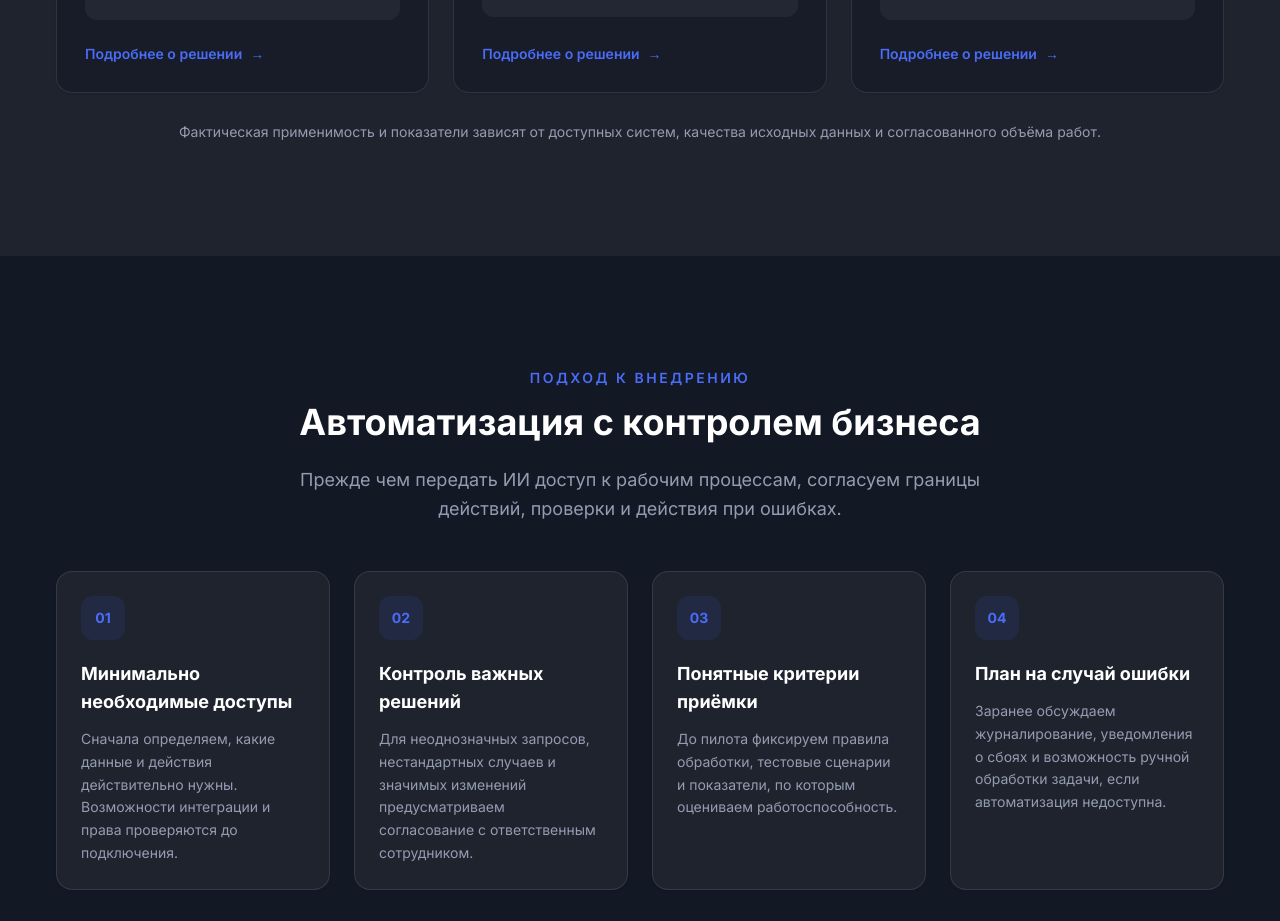
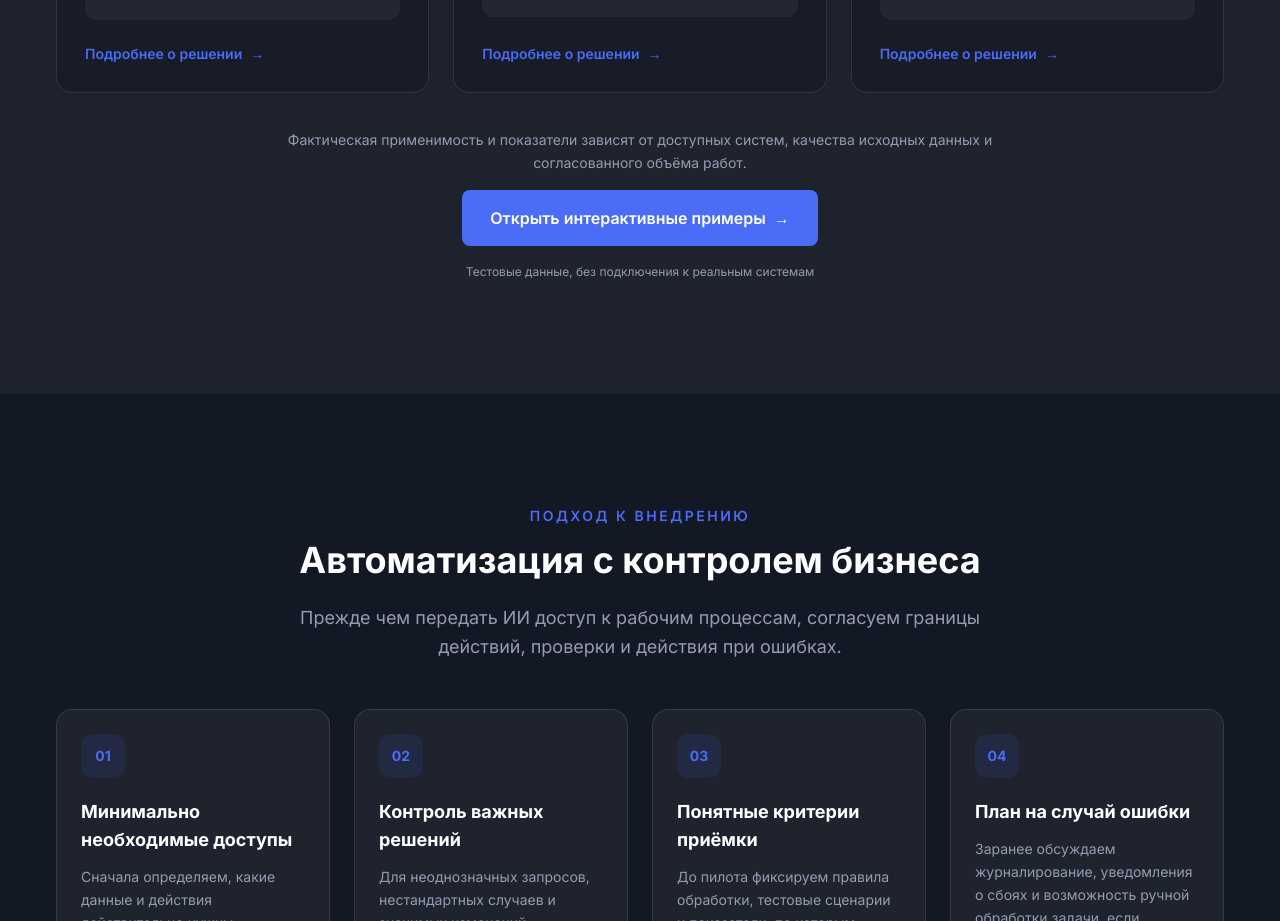
Before and after one commit to valhoroshev-web/ai-business-site, a Next.js app: page / in a window 1280 px wide. Shown: the part 3180-4101 px from the top of the page. Built offline with nearby package versions, Linux system fonts and the light colour scheme; no server answers.

Commit message:
Link interactive demonstrations from src/app/page.tsx

```diff
--- a/src/app/page.tsx
+++ b/src/app/page.tsx
@@ -300,9 +300,15 @@ export default function Home() {
               </article>
             ))}
           </div>
-          <p className="mt-7 text-center text-sm leading-relaxed text-body-color dark:text-body-color-dark">
-            Фактическая применимость и показатели зависят от доступных систем, качества исходных данных и согласованного объёма работ.
-          </p>
+          <div className="mt-9 flex flex-col items-center gap-4 text-center">
+            <p className="max-w-3xl text-sm leading-relaxed text-body-color dark:text-body-color-dark">
+              Фактическая применимость и показатели зависят от доступных систем, качества исходных данных и согласованного объёма работ.
+            </p>
+            <Link href="/demo" className="inline-flex items-center justify-center rounded-lg bg-primary px-7 py-4 text-base font-semibold text-white transition hover:bg-primary/90">
+              Открыть интерактивные примеры <span className="ml-2" aria-hidden="true">→</span>
+            </Link>
+            <span className="text-xs leading-relaxed text-body-color dark:text-body-color-dark">Тестовые данные, без подключения к реальным системам</span>
+          </div>
         </div>
       </section>
 
```
